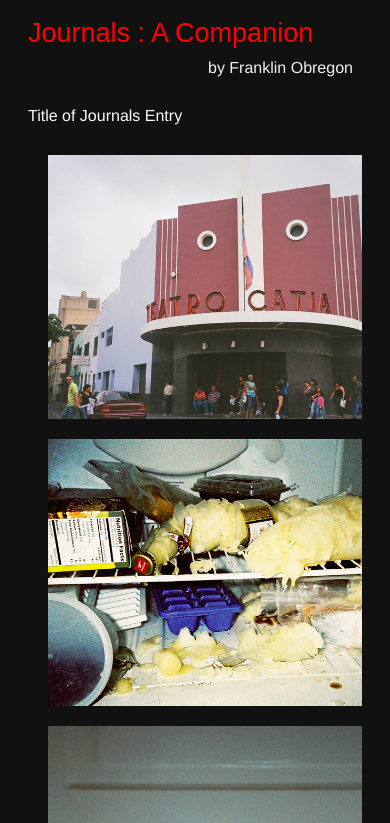
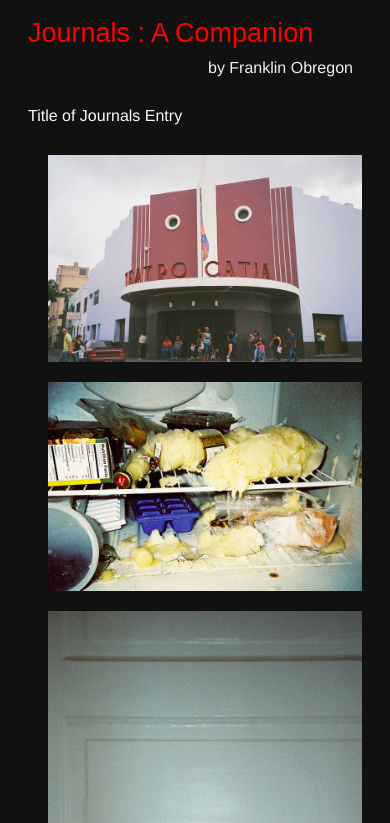
Before and after one commit to obregof/img_bp, a plain HTML site: page index.html in a window 390 px wide. Shown: the top 823 px of the page. Drawn offline with Linux system fonts and the light colour scheme.

Commit message:
trying to figure out sizing

```diff
--- a/style.css
+++ b/style.css
@@ -145,7 +145,7 @@
 @media only screen and (max-width: 500px) {
 
 
-    img {max-height: auto; max-width: 400px;}
+  img {max-width:100%;}
 
 
 
```
